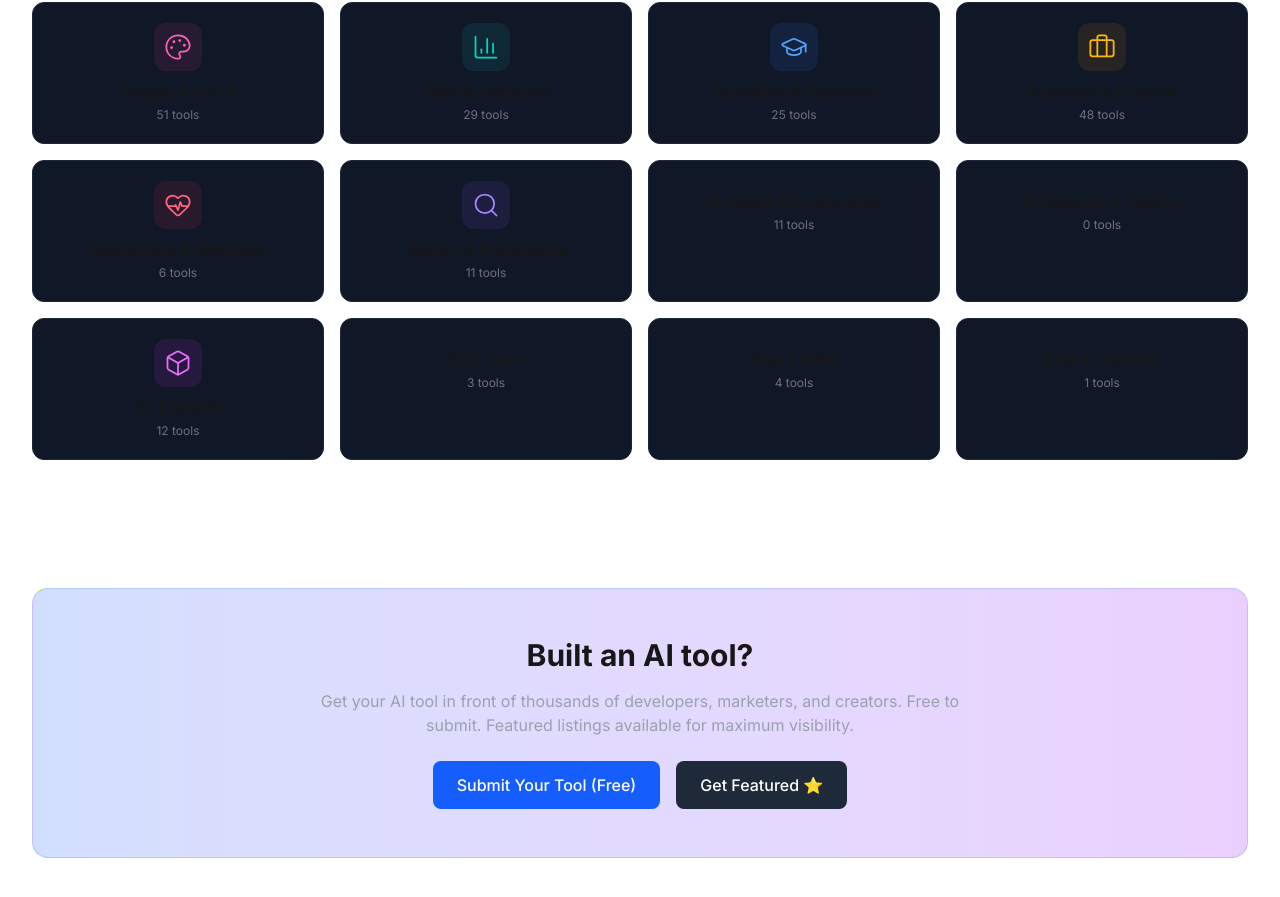
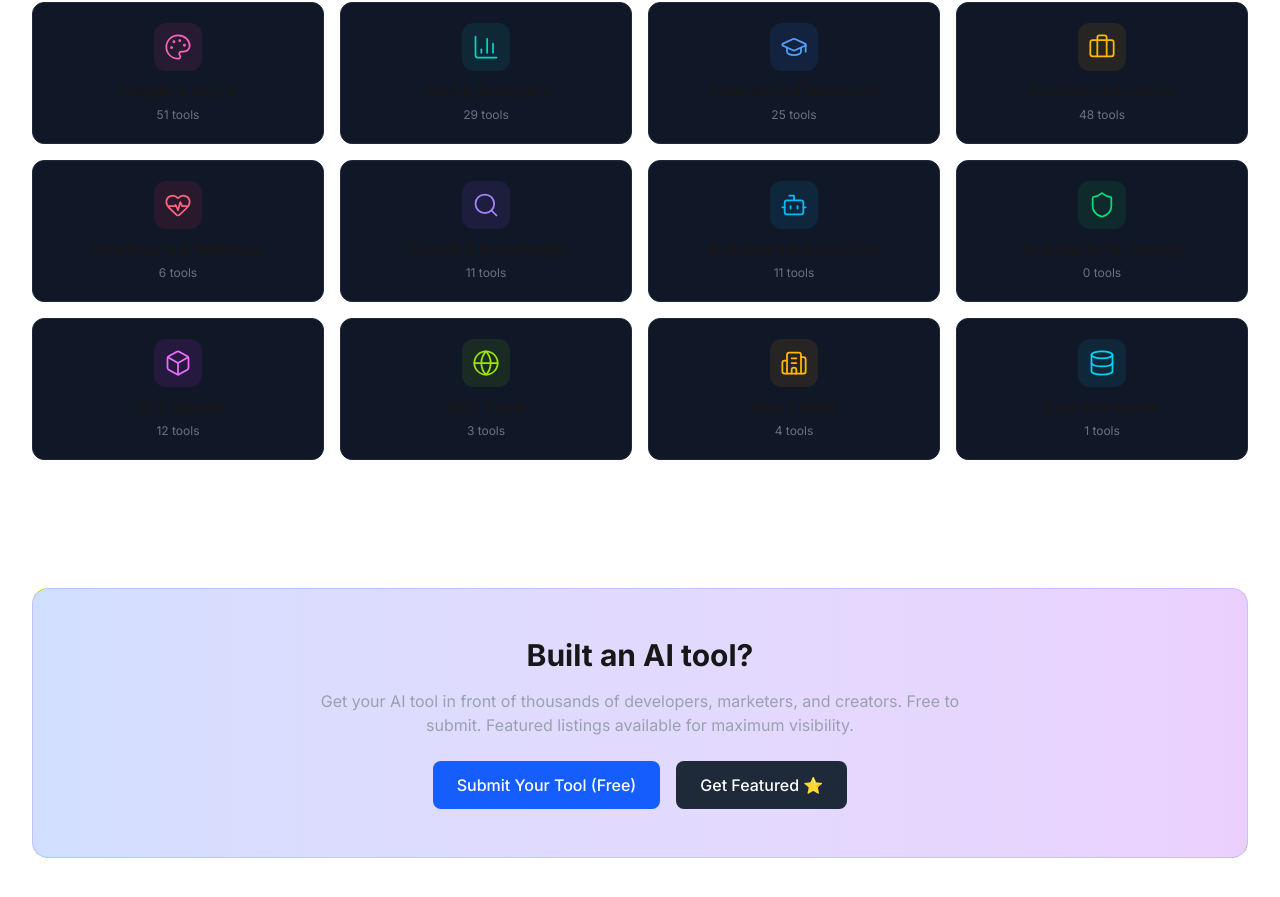
Before and after one commit to shibley/aisotools, a Next.js app: page / in a window 1280 px wide. Shown: the part 2859-3756 px from the top of the page. Built offline with nearby package versions, Linux system fonts and the light colour scheme.

Commit message:
fix: add missing icons for 5 new categories (agent-infrastructure, security-testing, seo, real-estate, data-extraction)

```diff
--- a/src/components/CategoryIcon.tsx
+++ b/src/components/CategoryIcon.tsx
@@ -17,6 +17,11 @@ import {
   Search,
   Workflow,
   Box,
+  Bot,
+  Shield,
+  Globe,
+  Building2,
+  Database,
 } from "lucide-react";
 import type { LucideProps } from "lucide-react";
 import type { ComponentType } from "react";
@@ -108,6 +113,31 @@ const iconConfig: Record<string, IconConfig> = {
     color: "text-fuchsia-400",
     bg: "bg-fuchsia-500/10",
   },
+  "agent-infrastructure": {
+    icon: Bot,
+    color: "text-sky-400",
+    bg: "bg-sky-500/10",
+  },
+  "security-testing": {
+    icon: Shield,
+    color: "text-green-400",
+    bg: "bg-green-500/10",
+  },
+  seo: {
+    icon: Globe,
+    color: "text-lime-400",
+    bg: "bg-lime-500/10",
+  },
+  "real-estate": {
+    icon: Building2,
+    color: "text-amber-400",
+    bg: "bg-amber-500/10",
+  },
+  "data-extraction": {
+    icon: Database,
+    color: "text-cyan-400",
+    bg: "bg-cyan-500/10",
+  },
 };
 
 interface CategoryIconProps {
```
